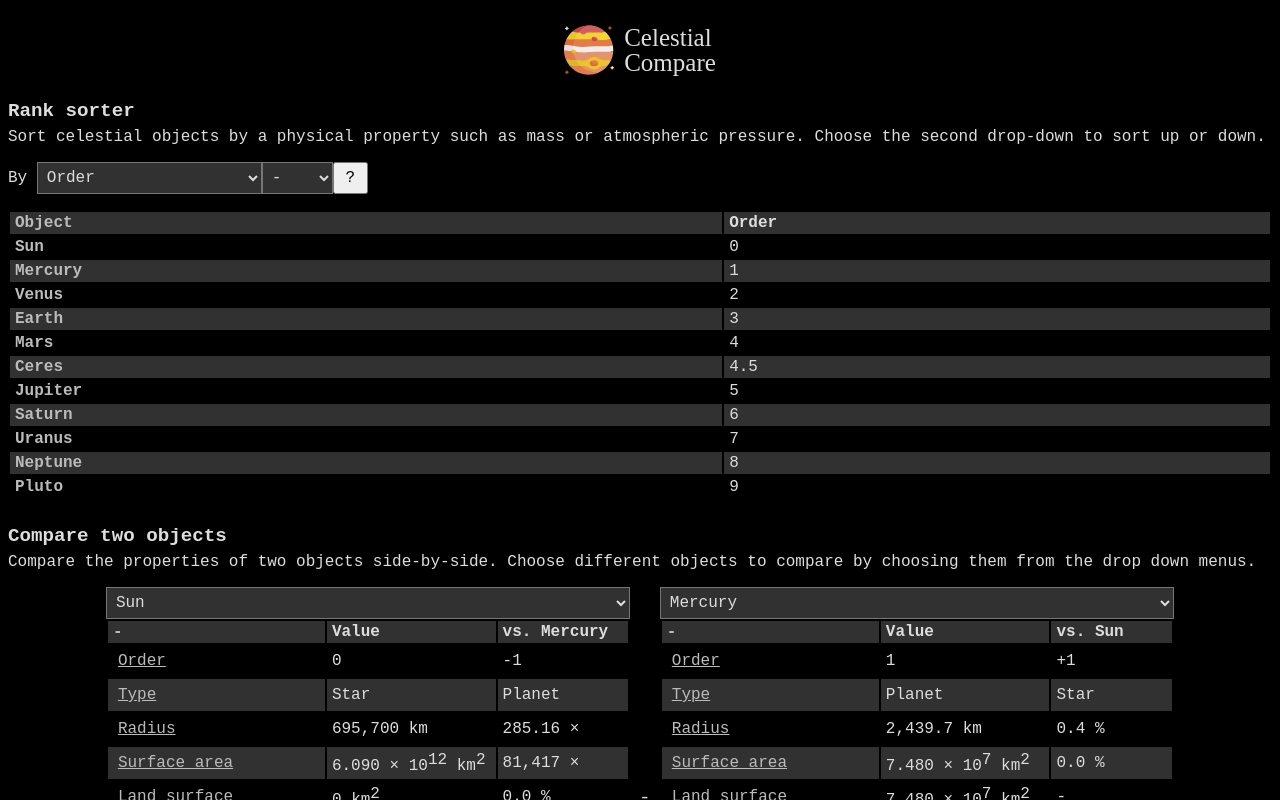
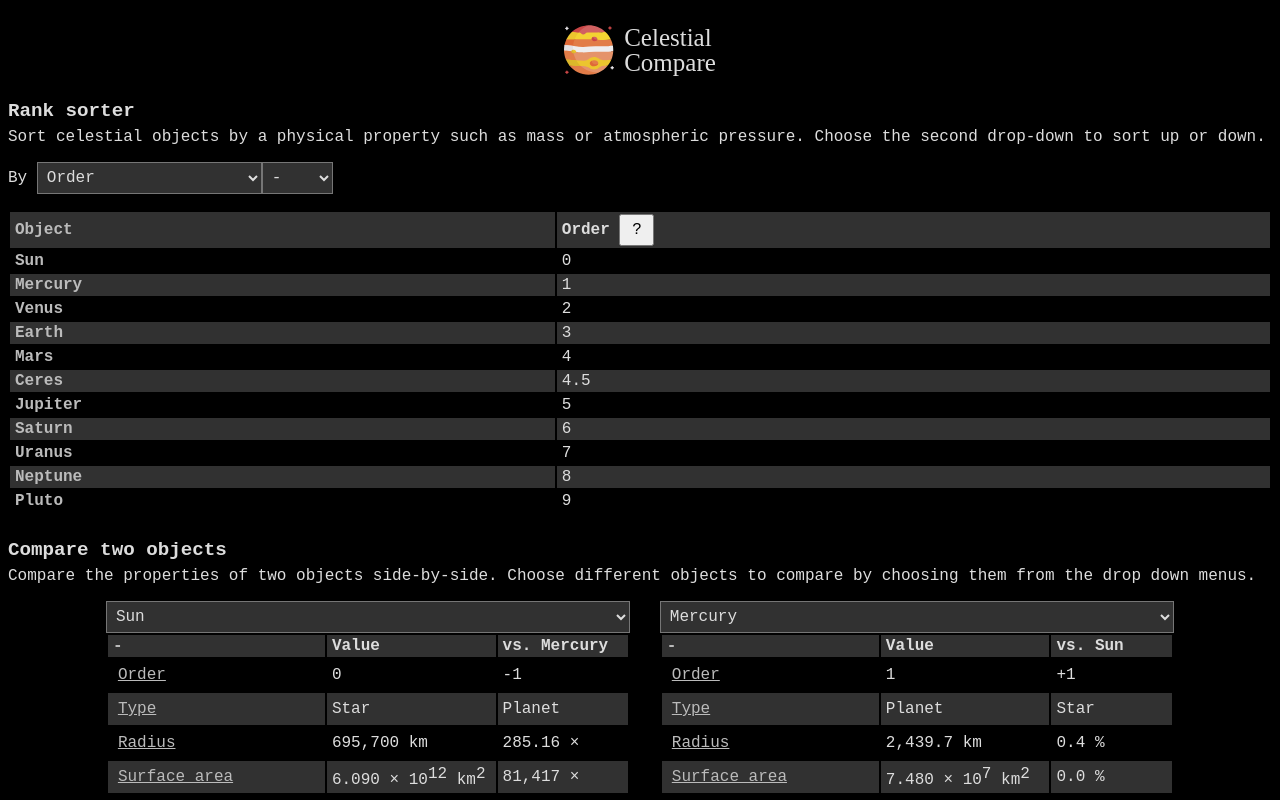
Before and after one commit to sirkoik/Celestial-Compare, a React (Create React App) app: page / in a window 1280 px wide. Shown: the top 800 px of the page. Built offline with nearby package versions, Linux system fonts and the light colour scheme.

Commit message:
Added percent backgrounds, fixed sorting bugs

```diff
--- a/src/Components/SidebySideCompare/CompareSide/CompareSide.js
+++ b/src/Components/SidebySideCompare/CompareSide/CompareSide.js
@@ -70,7 +70,7 @@ const CompareSide = (props) => {
           if (val1Out.toString().includes("e")) {
             val1Out = friendlyExponent(val1Out);
           }
-          console.log("val1Out", val1Out);
+        // console.log("val1Out", val1Out);
       }
 
       return (
--- a/src/Components/SortCompare/SortCompare.js
+++ b/src/Components/SortCompare/SortCompare.js
@@ -1,5 +1,5 @@
 import React, { useContext } from "react";
-import { friendlyExponent, processNumber } from "../../shared/numbers";
+import { processNumber } from "../../shared/numbers";
 import ObjectContext from "../../store/ObjectContext";
 import classes from "./SortCompare.module.css";
 
@@ -7,18 +7,46 @@ const SortCompare = () => {
   const objCtx = useContext(ObjectContext);
 
   const fieldList = Object.keys(objCtx.fieldAttrsObj).map((key) => {
-    if (key === "id") return null;
+    const fieldAttrs = objCtx.fieldAttrsObj[key];
+    if (key === "id" || fieldAttrs.ignore) {
+      return null;
+    }
 
     return (
       <option value={key} key={key}>
-        {objCtx.fieldAttrsObj[key].name}
+        {fieldAttrs.name}
       </option>
     );
   });
 
+  const compareMethod = objCtx.fieldAttr["comparison-method"];
+
+  let max = 0;
+  if (compareMethod === "ratio") {
+    // get sort direction either based on user selection or default.
+    const sortDir = objCtx.sortDirection
+      ? objCtx.sortDirection
+      : objCtx.fieldAttrsObj[objCtx.sortBy].sortOrder;
+
+    // max: get the biggest value of the list.
+    max =
+      sortDir === objCtx.SORT_DIR_DOWN
+        ? objCtx.objects[0][objCtx.sortBy]
+        : objCtx.objects[objCtx.objects.length - 1][objCtx.sortBy];
+  }
+
   const sortedObjects = objCtx.objects.map((object) => {
     const objVal = object[objCtx.sortBy];
     const objValOut = isNaN(objVal) ? objVal : processNumber(objVal);
+
+    // create background bar with ratios.
+    let backgroundBar = {};
+    if (compareMethod === "ratio") {
+      const percent = (100 * objVal) / max;
+      backgroundBar = {
+        backgroundImage: `linear-gradient(90deg, #2d5458 ${percent}%, transparent ${percent}%)`,
+      };
+    }
 
     return (
       <tr key={object.name}>
@@ -26,7 +54,7 @@ const SortCompare = () => {
           <input type="checkbox" name={`compare-${object.id}`} />
         </td> */}
         <td>{object.name}</td>
-        <td>
+        <td style={backgroundBar}>
           {objValOut || 0} {objCtx.fieldAttr.unit}
         </td>
       </tr>
@@ -46,12 +74,10 @@ const SortCompare = () => {
         </select>
         <select name="obj-sortdirection" onChange={objCtx.sortDirectionHandler}>
           <option value="">-</option>
-          <option value="asc">Up</option>
-          <option value="desc">Down</option>
+          <option value={objCtx.SORT_DIR_UP}>Up</option>
+          <option value={objCtx.SORT_DIR_DOWN}>Down</option>
         </select>
-        <button onClick={objCtx.descHandler.bind(null, objCtx.sortBy)}>
-          ?
-        </button>
+        {/* Compare: {compareMethod} {max} {objCtx.sortDirection} */}
       </p>
     </>
   );
@@ -74,7 +100,12 @@ const SortCompare = () => {
           <tr>
             {/* <td>-</td> */}
             <td>Object</td>
-            <td>{friendlyName}</td>
+            <td>
+              {friendlyName}{" "}
+              <button onClick={objCtx.descHandler.bind(null, objCtx.sortBy)}>
+                ?
+              </button>
+            </td>
           </tr>
         </thead>
         <tbody>{sortedObjects}</tbody>
--- a/src/store/ObjectContext.js
+++ b/src/store/ObjectContext.js
@@ -1,5 +1,8 @@
 import React, { useState, useMemo } from "react";
 import { fieldAttrsObj, objectsTemplate } from "./objects.js";
+
+const SORT_DIR_UP = "asc";
+const SORT_DIR_DOWN = "desc";
 
 const ObjectContext = React.createContext({
   objects: [],
@@ -10,6 +13,8 @@ const ObjectContext = React.createContext({
   descHandler: () => {},
   fieldAttr: "",
   fieldAttrsObj: [],
+  SORT_DIR_UP,
+  SORT_DIR_DOWN,
 });
 
 export const ObjectContextProvider = (props) => {
@@ -49,14 +54,17 @@ export const ObjectContextProvider = (props) => {
     const sortOrderSet =
       sortDirection !== "" ? sortDirection : fieldAttr.sortOrder;
 
+    console.log("field attrs", sortDirection, fieldAttrsObj[sortBy].sortOrder);
+
     // use different sort functions depending on ascending / descending or number / string.
     let sortFn = (a, b) => (b[sortBy] || 0) - (a[sortBy] || 0);
-    if (sortOrderSet === "asc") {
+
+    if (sortOrderSet === SORT_DIR_UP) {
       sortFn = (a, b) => (a[sortBy] || 0) - (b[sortBy] || 0);
       if (fieldAttr.fieldType === "string")
         sortFn = (a, b) => (a[sortBy] + "").localeCompare(b[sortBy]);
     } else {
-      sortFn = (a, b) => b[sortBy] - a[sortBy];
+      sortFn = (a, b) => (b[sortBy] || 0) - (a[sortBy] || 0);
       if (fieldAttr.fieldType === "string")
         sortFn = (a, b) => (b[sortBy] + "").localeCompare(a[sortBy]);
     }
@@ -80,6 +88,8 @@ export const ObjectContextProvider = (props) => {
         descHandler: descHandler,
         fieldAttr: fieldAttr,
         fieldAttrsObj: fieldAttrsObj,
+        SORT_DIR_UP,
+        SORT_DIR_DOWN,
       }}
     >
       {props.children}
--- a/src/store/objects.js
+++ b/src/store/objects.js
@@ -25,6 +25,7 @@ export const fieldAttrsObj = {
       "The name of the object. This is defined by the International Astronomical Union.",
     fieldType: "string",
     sortOrder: "asc",
+    "comparison-method": "string",
   },
   radius: {
     name: "Radius",
@@ -32,6 +33,7 @@ export const fieldAttrsObj = {
       "The radius of the object in kilometers. This is half of the object's mean diameter.",
     unit: "km",
     sortOrder: "desc",
+    "comparison-method": "ratio",
   },
   surface: {
     name: "Surface area",
@@ -43,6 +45,7 @@ export const fieldAttrsObj = {
       </>
     ),
     sortOrder: "desc",
+    "comparison-method": "ratio",
   },
   "surface-land": {
     name: "Land surface",
@@ -54,6 +57,7 @@ export const fieldAttrsObj = {
       </>
     ),
     sortOrder: "desc",
+    "comparison-method": "ratio",
   },
   "surface-water": {
     name: "Surface water",
@@ -65,6 +69,7 @@ export const fieldAttrsObj = {
       </>
     ),
     sortOrder: "desc",
+    "comparison-method": "ratio",
   },
   volume: {
     name: "Volume",
@@ -76,6 +81,7 @@ export const fieldAttrsObj = {
       </>
     ),
     sortOrder: "desc",
+    "comparison-method": "ratio",
   },
   mass: {
     name: "Mass",
@@ -83,6 +89,7 @@ export const fieldAttrsObj = {
       'How much matter the object contains (in kilograms). In a gravity well, this is how "heavy" it would be.',
     unit: "kg",
     sortOrder: "desc",
+    "comparison-method": "ratio",
   },
   density: {
     name: "Density",
@@ -93,7 +100,8 @@ export const fieldAttrsObj = {
         g/cm<sup>3</sup>
       </>
     ),
-    sortOrder: "asc",
+    sortOrder: "desc",
+    "comparison-method": "ratio",
   },
   "surface-gravity": {
     name: "Surface gravity",
@@ -104,12 +112,14 @@ export const fieldAttrsObj = {
         m/s<sup>2</sup>
       </>
     ),
-    sortOrder: "asc",
+    sortOrder: "desc",
+    "comparison-method": "ratio",
   },
   "temperature-mean": {
     name: "Temperature",
     description: "The mean temperature on the surface of the object.",
     unit: <>&deg;C</>,
+    sortOrder: "desc",
     "comparison-method": "subtract",
   },
   "temperature-details": {
@@ -123,6 +133,8 @@ export const fieldAttrsObj = {
     name: "Atmospheric pressure",
     description: "Atmosphereic pressure on the object's surface.",
     unit: "kPa",
+    sortOrder: "desc",
+    "comparison-method": "ratio",
   },
 };
 
```
